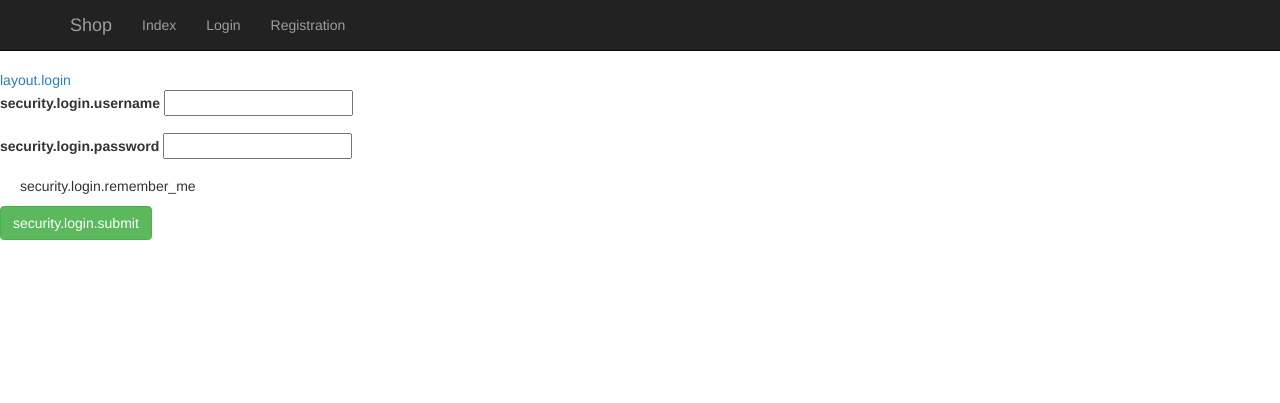
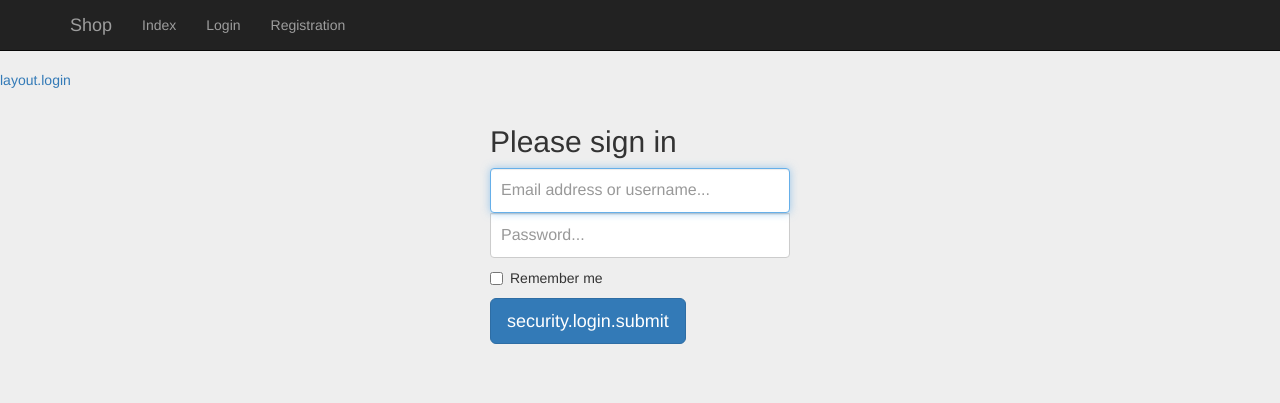
Before and after one commit to mientuma/shop, a Symfony app: template app/Resources/FOSUserBundle/views/Security/login.html.twig in a window 1280 px wide. Shown: the top 403 px of the page. Run offline with Twig, Linux system fonts and the light colour scheme; the template is opened without the code that fills it, so the values that code supplies are empty; some libraries are stand-ins or nearby versions.

Commit message:
Dodanie logowania przez email i opcji remember me

```diff
--- a/app/Resources/FOSUserBundle/views/Security/login_content.html.twig
+++ b/app/Resources/FOSUserBundle/views/Security/login_content.html.twig
@@ -1,32 +1,80 @@
 {% trans_default_domain 'FOSUserBundle' %}
 
 {% if error %}
-    <div>{{ error.messageKey|trans(error.messageData, 'security') }}</div>
+    <div class="alert alert-danger"> {{ error.messageKey|trans(error.messageData, 'security') }}</div>
 {% endif %}
 
+{% block stylesheets %}
+<style>
+    body {
+    padding-top: 70px;
+    padding-bottom: 40px;
+    background-color: #eee;
+    }
+
+    .form-signin {
+    max-width: 330px;
+    padding: 15px;
+    margin: 0 auto;
+    }
+    .form-signin .form-signin-heading,
+    .form-signin .checkbox {
+    margin-bottom: 10px;
+    }
+    .form-signin .checkbox {
+    font-weight: normal;
+    }
+    .form-signin .form-control {
+    position: relative;
+    height: auto;
+    -webkit-box-sizing: border-box;
+    -moz-box-sizing: border-box;
+    box-sizing: border-box;
+    padding: 10px;
+    font-size: 16px;
+    }
+    .form-signin .form-control:focus {
+    z-index: 2;
+    }
+    .form-signin input[type="email"] {
+    margin-bottom: -1px;
+    border-bottom-right-radius: 0;
+    border-bottom-left-radius: 0;
+    }
+    .form-signin input[type="password"] {
+    margin-bottom: 10px;
+    border-top-left-radius: 0;
+    border-top-right-radius: 0;
+    }
+</style>
+{% endblock %}
+
 {% block fos_user_content %}
-<form action="{{ path("fos_user_security_check") }}" method="post">
-    <input type="hidden" name="_csrf_token" value="{{ csrf_token }}" />
 
-    <div class="form-group">
-        <label for="username">{{ 'security.login.username'|trans }}</label>
-        <input type="text" id="username" name="_username" value="{{ last_username }}" required="required" />
-    </div>
+<div class="container">
 
-    <div class="form-group">
-        <label for="password">{{ 'security.login.password'|trans }}</label>
-        <input type="password" id="password" name="_password" required="required" />
-    </div>
+    <form class="form-signin" action="{{ path("fos_user_security_check") }}" method="post">
 
-    <div class="checkbox">
-        <input type="checkbox" id="remember_me" name="_remember_me" value="on" />
-        <label for="remember_me">{{ 'security.login.remember_me'|trans }}</label>
-    </div>
+        <input type="hidden" name="_csrf_token" value="{{ csrf_token }}" />
+        <h2 class="form-signin-heading">Please sign in</h2>
+        <label for="username" class="sr-only">{{ 'security.login.username'|trans }}</label>
+        <input type="text" id="username" name="_username" value="{{ last_username }}" required="required" class="form-control" placeholder="Email address or username..." autofocus>
+        <label for="password" class="sr-only">{{ 'security.login.password'|trans }}</label>
+        <input type="password" id="password" name="_password" class="form-control" placeholder="Password..." required="required">
+        <div class="checkbox">
+            <label>
+                <input type="checkbox" id="remember_me" name="_remember_me" value="on"> Remember me
+            </label>
+        </div>
+        <label>
+        <input type="submit"
+               class="btn btn-lg btn-primary btn-block"
+               id="_submit"
+               name="_submit"
+               value="{{ 'security.login.submit'|trans }}" />
+        </label>
+    </form>
 
-    <input type="submit"
-           class="btn btn-success"
-           id="_submit"
-           name="_submit"
-           value="{{ 'security.login.submit'|trans }}" />
-</form>
+</div>
+
 {% endblock fos_user_content %}
--- a/app/config/config.yml
+++ b/app/config/config.yml
@@ -28,6 +28,7 @@ framework:
         # http://symfony.com/doc/current/reference/configuration/framework.html#handler-id
         handler_id:  session.handler.native_file
         save_path:   "%kernel.root_dir%/../var/sessions/%kernel.environment%"
+        cookie_lifetime: 10
     fragments:       ~
     http_method_override: true
     assets: ~
--- a/app/config/security.yml
+++ b/app/config/security.yml
@@ -5,7 +5,7 @@ security:
     # http://symfony.com/doc/current/book/security.html#where-do-users-come-from-user-providers
     providers:
         fos_userbundle:
-            id: fos_user.user_provider.username
+            id: fos_user.user_provider.username_email
         our_db_provider:
             entity:
                 class: AppBundle:User
@@ -24,8 +24,12 @@ security:
             form_login:
                 provider: fos_userbundle
                 csrf_token_generator: security.csrf.token_manager
+                require_previous_session: false
             logout:       true
             anonymous:    true
+            remember_me:
+                secret:   '%secret%'
+                lifetime: 20
 
     access_control:
         - { path: ^/login$, role: IS_AUTHENTICATED_ANONYMOUSLY }
```
